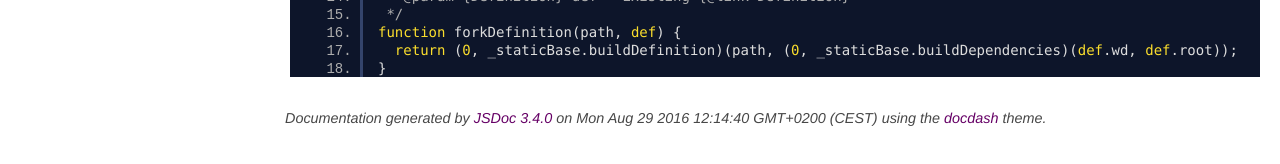
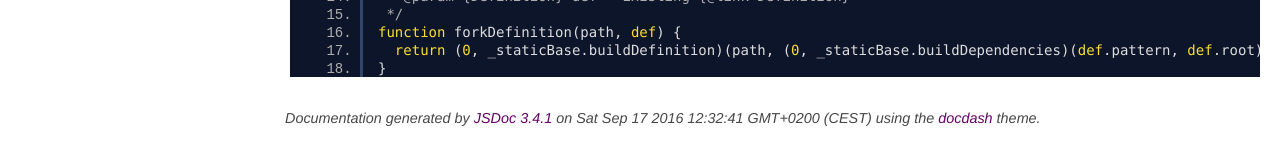
Before and after one commit to icidasset/static-base-contrib, a website: page utils_fork-definition.js.html in a window 1280 px wide. Shown: the part 384-548 px from the top of the page. Drawn offline with Linux system fonts and the light colour scheme.

Commit message:
Update docs

```diff
--- a/utils_fork-definition.js.html
+++ b/utils_fork-definition.js.html
@@ -53,7 +53,7 @@ var _staticBase = require('static-base');
  * @param {Definition} def - Existing {@link Definition}
  */
 function forkDefinition(path, def) {
-  return (0, _staticBase.buildDefinition)(path, (0, _staticBase.buildDependencies)(def.wd, def.root));
+  return (0, _staticBase.buildDefinition)(path, (0, _staticBase.buildDependencies)(def.pattern, def.root));
 }</code></pre>
         </article>
     </section>
@@ -66,7 +66,7 @@ function forkDefinition(path, def) {
 <br class="clear">
 
 <footer>
-    Documentation generated by <a href="https://github.com/jsdoc3/jsdoc">JSDoc 3.4.0</a> on Mon Aug 29 2016 12:14:40 GMT+0200 (CEST) using the <a href="https://github.com/clenemt/docdash">docdash</a> theme.
+    Documentation generated by <a href="https://github.com/jsdoc3/jsdoc">JSDoc 3.4.1</a> on Sat Sep 17 2016 12:32:41 GMT+0200 (CEST) using the <a href="https://github.com/clenemt/docdash">docdash</a> theme.
 </footer>
 
 <script>prettyPrint();</script>
```
Also changed, not shown: clone.js.html (+1 -1 lines), copy.js.html (+1 -1 lines), frontmatter.js.html (+1 -1 lines), global.html (+1 -1 lines), index.html (+1 -1 lines), metadata.js.html (+1 -1 lines), parent-path.js.html (+1 -1 lines), path-to-root.js.html (+1 -1 lines), permalinks.js.html (+1 -1 lines), read.js.html (+1 -1 lines), rename-ext.js.html (+1 -1 lines), rename.js.html (+1 -1 lines), svg-sprite.js.html (+1 -1 lines), templates.js.html (+1 -1 lines), 4 more files.
